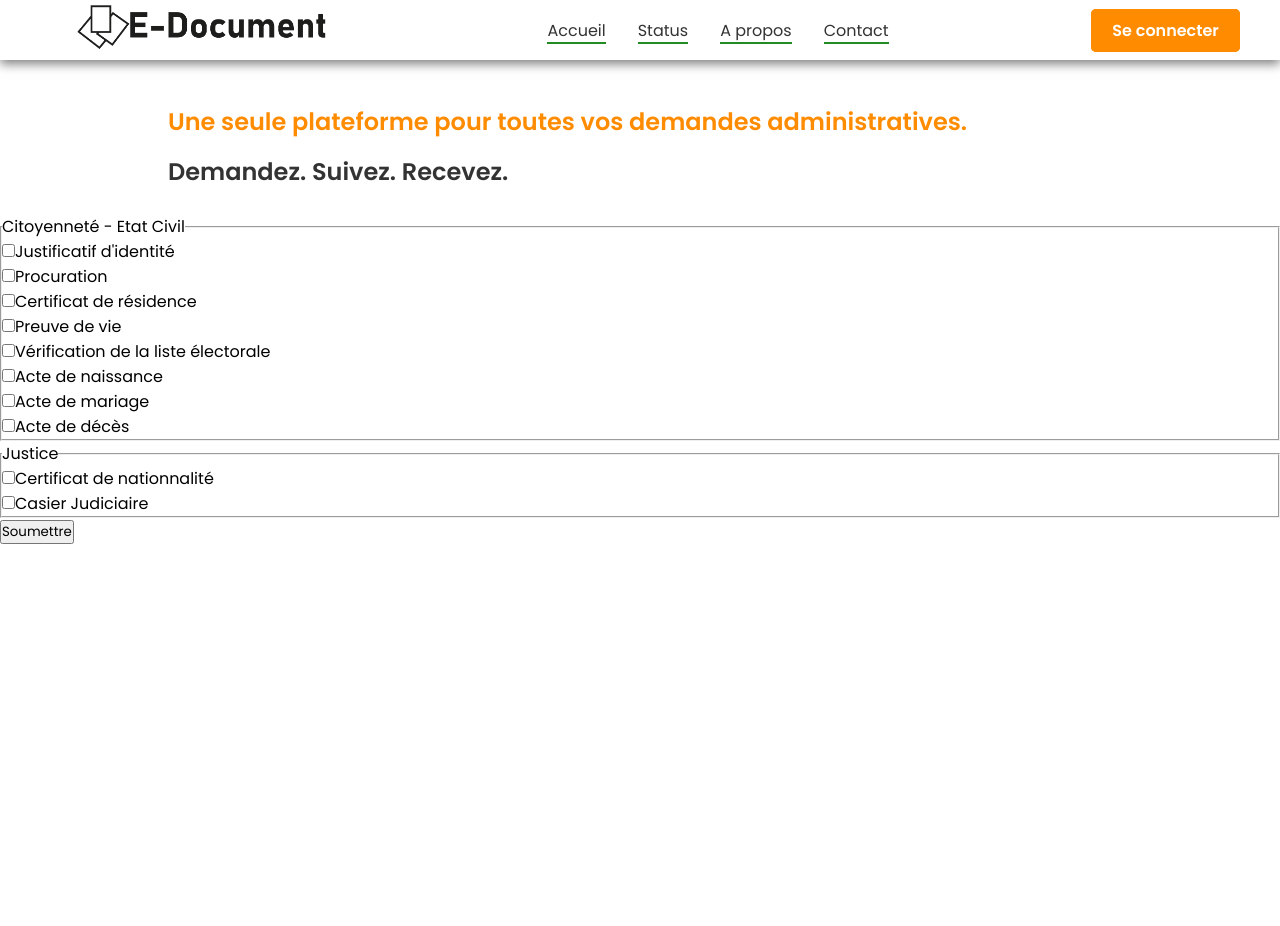
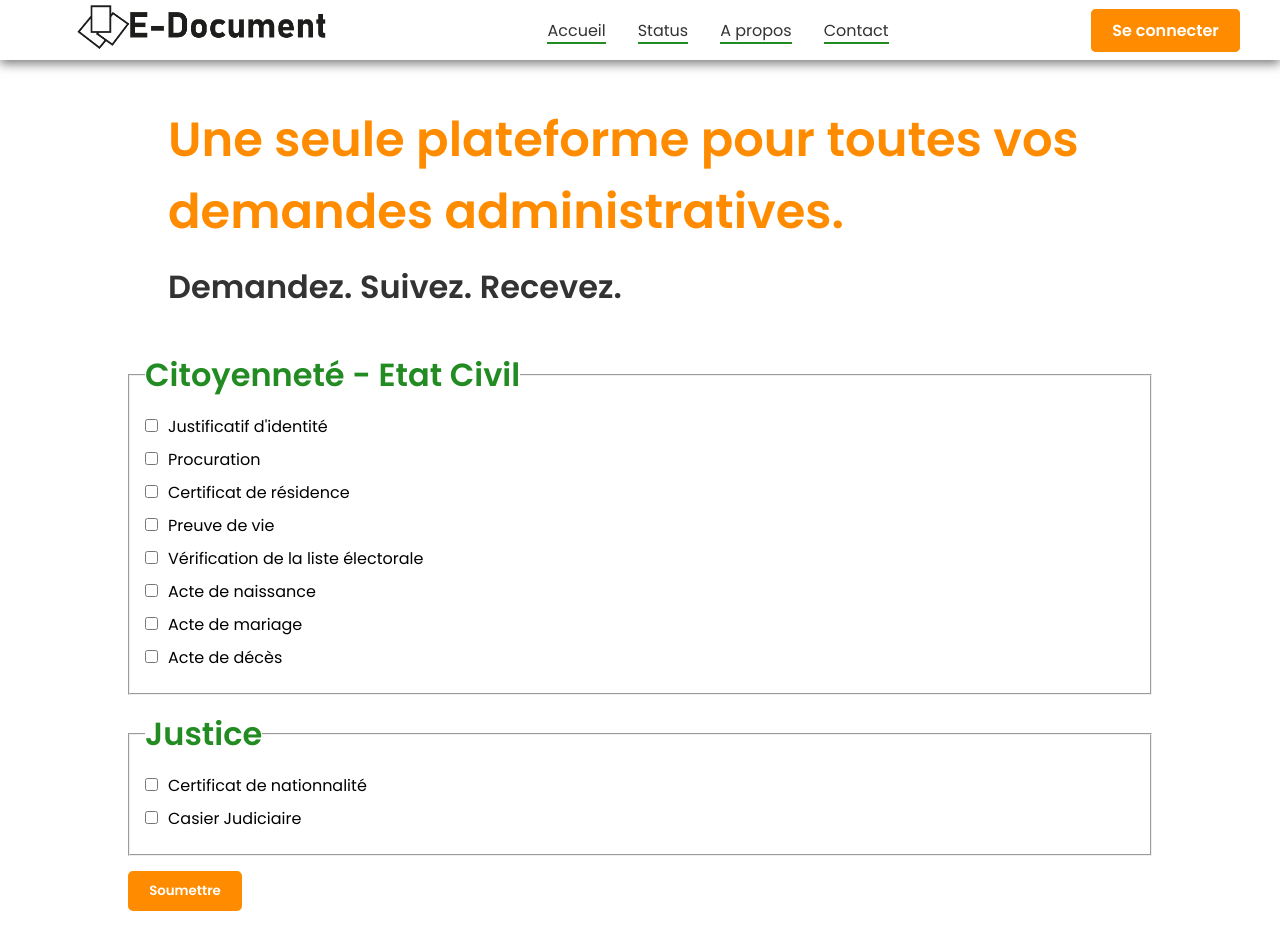
Before and after one commit to yannArmelGALLIE/E-Document, a PHP site: page / in a window 1280 px wide. Before the commit the page ends 544 px from the top, so only its background shows below. Run offline with PHP 8.4, Linux system fonts and the light colour scheme.

Commit message:
Creation of form area

```diff
--- a/assets/sass/abstract/_size.scss
+++ b/assets/sass/abstract/_size.scss
@@ -3,3 +3,8 @@ $small-img: 150px;
 
 // Text Size
 $small-text: 1rem;
+$normal-text: 2rem;
+$large-text: 3rem;
+
+// Space
+$default-space: 15px;
--- /dev/null
+++ b/assets/sass/component/_form-demand.scss
@@ -0,0 +1,40 @@
+@use "../abstract" as *;
+
+.form-demand {
+    width: 80%;
+    margin-left: auto;
+    margin-right: auto;
+    margin-bottom: $default-space;
+}
+
+.form-demand form {
+    margin-top: $default-space;
+}
+
+.form-demand form fieldset{
+    padding: $default-space;
+    margin-bottom: $default-space;
+}
+
+.form-demand form legend {
+font-size: $normal-text;
+font-weight: 600;
+color: $secondary-color;
+}
+
+.form-demand form label {
+    padding: 10px;
+}
+
+.form-demand form input{
+    margin-bottom: $default-space;
+    cursor: pointer;
+}
+
+.form-demand form button {
+    @include button_style();
+}
+
+.form-demand form button:hover {
+    @include hover_button_style();
+}
--- a/assets/sass/component/_title-area.scss
+++ b/assets/sass/component/_title-area.scss
@@ -9,11 +9,13 @@
 
 .title{
     color: $primary-button-color;
+    font-size: $large-text;
     padding: 15px;
 }
 
 .second-title {
     color: $primary-text-color;
+    font-size: $normal-text;
     padding-left: 15px;
     top: 0;
     left: 0;
--- a/assets/sass/style.scss
+++ b/assets/sass/style.scss
@@ -2,6 +2,7 @@
 @use "abstract" as *;
 @use "component/header";
 @use "component/title-area";
+@use "component/form-demand";
 
 * {
     font-family: "Poppins", sans-serif;
--- a/assets/style/style.css
+++ b/assets/style/style.css
@@ -145,14 +145,62 @@
 
 .title {
   color: #ff8c00;
+  font-size: 3rem;
   padding: 15px;
 }
 
 .second-title {
   color: #333;
+  font-size: 2rem;
   padding-left: 15px;
   top: 0;
   left: 0;
+}
+
+.form-demand {
+  width: 80%;
+  margin-left: auto;
+  margin-right: auto;
+  margin-bottom: 15px;
+}
+
+.form-demand form {
+  margin-top: 15px;
+}
+
+.form-demand form fieldset {
+  padding: 15px;
+  margin-bottom: 15px;
+}
+
+.form-demand form legend {
+  font-size: 2rem;
+  font-weight: 600;
+  color: #228B22;
+}
+
+.form-demand form label {
+  padding: 10px;
+}
+
+.form-demand form input {
+  margin-bottom: 15px;
+  cursor: pointer;
+}
+
+.form-demand form button {
+  background-color: #ff8c00;
+  border: 2px solid #ff8c00;
+  padding: 0.5rem 1.2rem;
+  border-radius: 5px;
+  outline: none;
+  color: #ffffff;
+  font-weight: bold;
+  cursor: pointer;
+}
+
+.form-demand form button:hover {
+  background-color: #e67600;
 }
 
 * {
--- a/index.html
+++ b/index.html
@@ -63,19 +63,19 @@
                 <form action="" method="post">
                     <fieldset>
                         <legend>Citoyenneté - Etat Civil</legend>
-                        <label><input type="checkbox" name="" id="">Justificatif d'identité</label><br>
-                        <label><input type="checkbox" name="" id="">Procuration</label><br>
-                        <label><input type="checkbox" name="" id="">Certificat de résidence</label><br>
-                        <label><input type="checkbox" name="" id="">Preuve de vie</label><br>
-                        <label><input type="checkbox" name="" id="">Vérification de la liste électorale</label><br>
-                        <label><input type="checkbox" name="" id="">Acte de naissance</label><br>
-                        <label><input type="checkbox" name="" id="">Acte de mariage</label><br>
-                        <label><input type="checkbox" name="" id="">Acte de décès</label>
+                        <input type="checkbox" name="" id=""><label>Justificatif d'identité</label><br>
+                        <input type="checkbox" name="" id=""><label>Procuration</label><br>
+                        <input type="checkbox" name="" id=""><label>Certificat de résidence</label><br>
+                        <input type="checkbox" name="" id=""><label>Preuve de vie</label><br>
+                        <input type="checkbox" name="" id=""><label>Vérification de la liste électorale</label><br>
+                        <input type="checkbox" name="" id=""><label>Acte de naissance</label><br>
+                        <input type="checkbox" name="" id=""><label>Acte de mariage</label><br>
+                        <input type="checkbox" name="" id=""><label>Acte de décès</label>
                     </fieldset>
                     <fieldset>
                         <legend>Justice</legend>
-                        <label><input type="checkbox" name="" id="">Certificat de nationnalité</label><br>
-                        <label><input type="checkbox" name="" id="">Casier Judiciaire</label>
+                        <input type="checkbox" name="" id=""><label>Certificat de nationnalité</label><br>
+                        <input type="checkbox" name="" id=""><label>Casier Judiciaire</label>
                     </fieldset>
                     <button type="submit">Soumettre</button>
                 </form>
```
Also changed, not shown: 2 other files.
